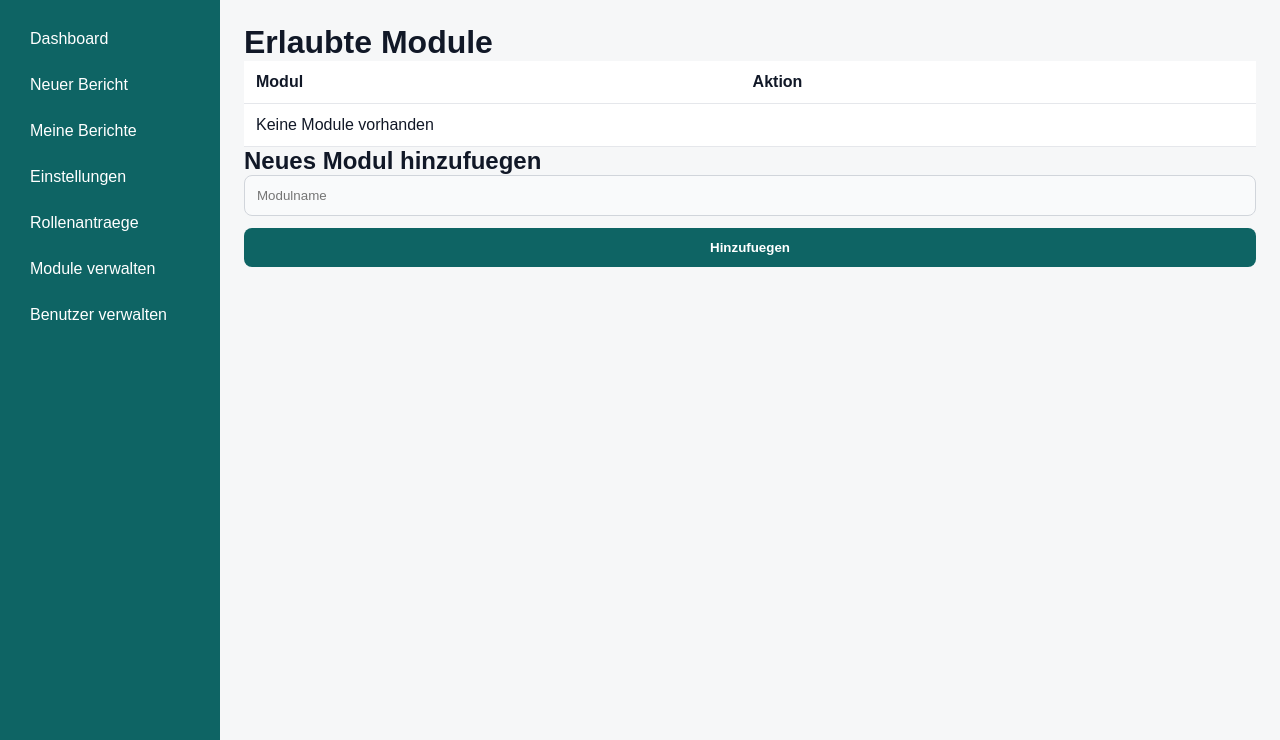
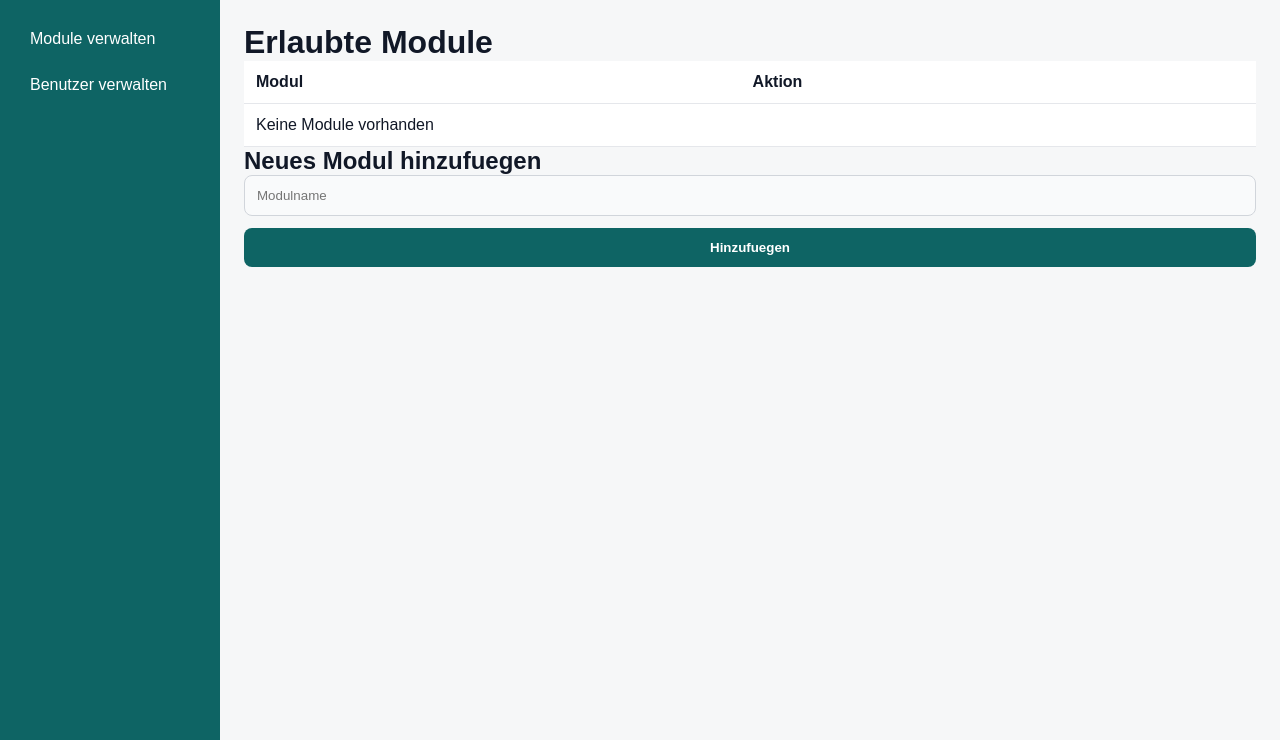
Before and after one commit to Ari508s/zeitify, a Django app: template var/www/django-projekt/mein_projekt/meine_app/templates/module_verwalten.html in a window 1280 px wide. Shown: the part 61-801 px from the top of the page. Run offline with Django 5.2, Linux system fonts and the light colour scheme; the template is opened without the code that fills it, so the values that code supplies are empty.

Commit message:
template änderung
Co-Authored-By: MAYEREME <207721768+MAYEREME@users.noreply.github.com>

```diff
--- a/var/www/django-projekt/mein_projekt/meine_app/templates/module_verwalten.html
+++ b/var/www/django-projekt/mein_projekt/meine_app/templates/module_verwalten.html
@@ -47,11 +47,7 @@
 <div class="dashboard-layout">
 
 <nav class="sidebar">
-<a href="{% url 'uebersicht' %}">Dashboard</a>
-<a href="{% url 'berichte' %}">Neuer Bericht</a>
-<a href="{% url 'meine_berichte' %}">Meine Berichte</a>
-<a href="{% url 'einstellungen' %}">Einstellungen</a>
-<a href="{% url 'rollen_antraege' %}">Rollenantraege</a>
+
 <a href="{% url 'module_verwalten' %}" class="active">Module verwalten</a>
 <a href="{% url 'benutzer_verwalten' %}">Benutzer verwalten</a>
 </nav>
```
